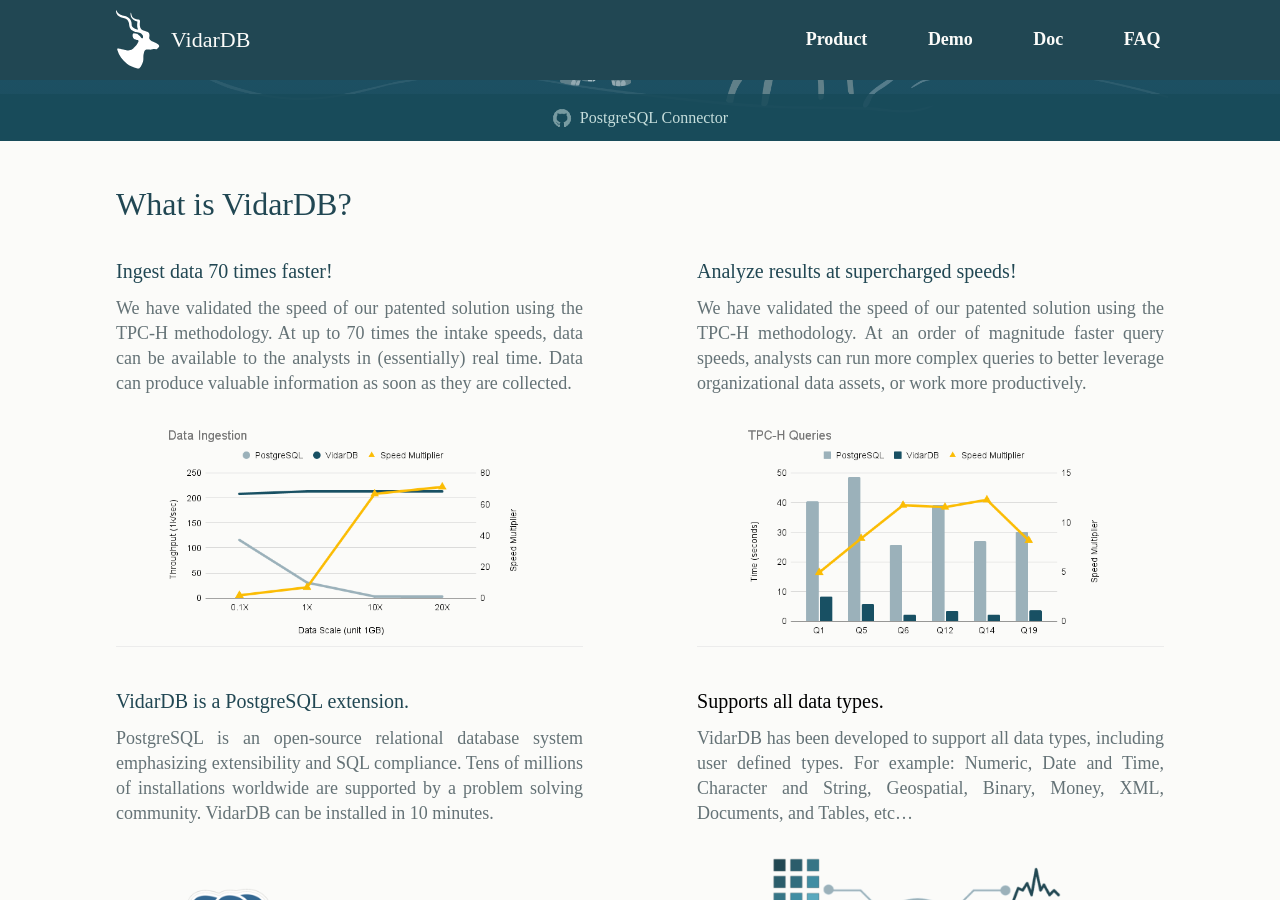
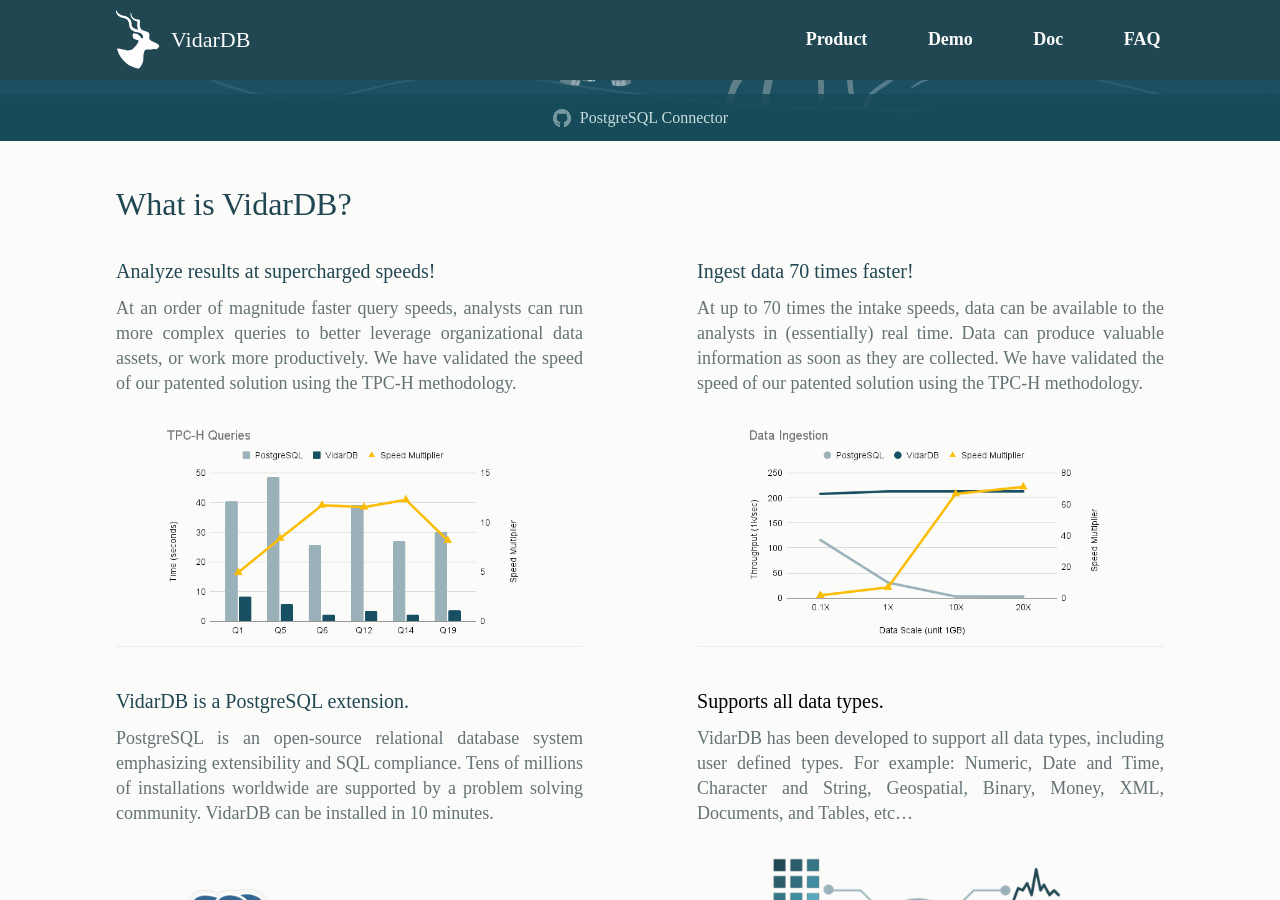
Before and after one commit to vidardb/vidardb.github.io, a Jekyll site: the page built from index.html, in a window 1280 px wide and 900 px high, scrolled down 337 px. Built offline with Jekyll 4.4.1, drawn with Linux system fonts in a browser that asks for light colours; some web fonts are replaced; the list of posts is cut into pages by our own code.

Commit message:
Homepage update.

```diff
--- a/index.html
+++ b/index.html
@@ -83,21 +83,20 @@
              <h1><a href="//{{ site.address }}/docs/what_is_vidarDB/">What is VidarDB?</a></h1>
             <section class="feature-content">
                 <article>
+                    <h2><a href="//{{ site.address }}/docs/specification/#fast-analytics">Analyze results at supercharged speeds!</a></h2>
+                    <p>
+                        At an order of magnitude faster query speeds, analysts can run more complex queries to better leverage organizational data assets, or work more productively.
+                        We have validated the speed of our patented solution using the TPC-H methodology.
+                    </p>
+                    <img src="/assets/images/landing/feature/2-tpch_queries.png">
+                </article>
+                <article>
                     <h2><a href="//{{ site.address }}/docs/specification/#fast-data-ingestion">Ingest data 70 times faster!</a></h2>
                     <p>
+                        At up to 70 times the intake speeds, data can be available to the analysts in (essentially) real time.  Data can produce valuable information as soon as they are collected.
                         We have validated the speed of our patented solution using the TPC-H methodology.
-                        At up to 70 times the intake speeds, data can be available to the analysts in (essentially) real time.
-                        Data can produce valuable information as soon as they are collected.
                     </p>
                     <img src="/assets/images/landing/feature/1-data_ingestion.png">
-                </article>
-                <article>
-                    <h2><a href="//{{ site.address }}/docs/specification/#fast-analytics">Analyze results at supercharged speeds!</a></h2>
-                    <p>
-                        We have validated the speed of our patented solution using the TPC-H methodology.
-                        At an order of magnitude faster query speeds, analysts can run more complex queries to better leverage organizational data assets, or work more productively.
-                    </p>
-                    <img src="/assets/images/landing/feature/2-tpch_queries.png">
                 </article>
                 <article>
                     <h2><a href="//{{ site.address }}/docs/specification/#postgresql-extension">VidarDB is a PostgreSQL extension.</a></h2>
```
